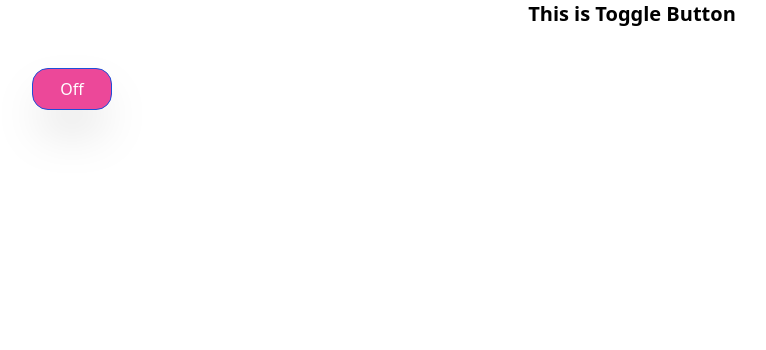
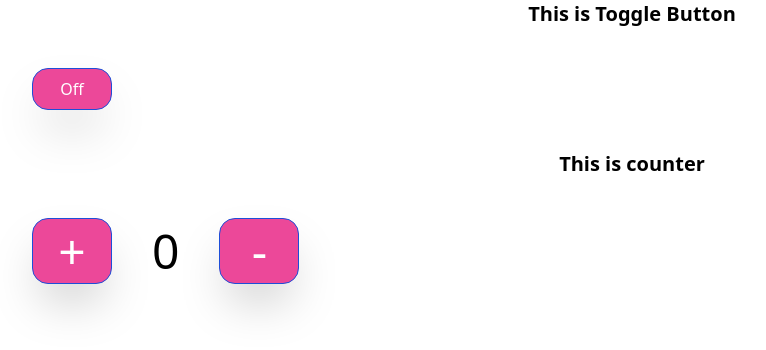
Before and after one commit to ashurbz/apps, a React (Create React App) app: page / in a window 1280 px wide. Shown: the top 350 px of the page, without its empty margins (8-774 px from the left). Built offline with nearby package versions, Linux system fonts and the light colour scheme; the HTML template or start-up script is replaced by a standard one.

Commit message:
created counter and implemented css

```diff
--- a/src/App.js
+++ b/src/App.js
@@ -1,8 +1,10 @@
 import TogglePage from "../src/pages/TogglePage";
+import CounterPage from "./pages/CounterPage";
 function App() {
   return (
     <div className="App">
       <TogglePage />
+      <CounterPage />
     </div>
   );
 }
--- /dev/null
+++ b/src/components/Counter.js
@@ -0,0 +1,32 @@
+import React, { useState } from "react";
+
+const Counter = () => {
+  const [counter, setCounter] = useState(0);
+  return (
+    <div>
+      <h3 className="text-xl text-center font-bold">This is counter</h3>
+      <button
+        className="border border-blue-700 w-20 bg-pink-500 text-white p-2 rounded-2xl m-10 shadow-2xl text-5xl"
+        onClick={() => {
+          setCounter(counter + 1);
+        }}
+      >
+        +
+      </button>
+      <span className="text-5xl ">{counter}</span>
+      <button
+        className="border border-blue-700 w-20 bg-pink-500 text-white p-2 rounded-2xl m-10 shadow-2xl text-5xl"
+        onClick={() => {
+          setCounter(counter - 1);
+          if (counter <= 0) {
+            setCounter(0);
+          }
+        }}
+      >
+        -
+      </button>
+    </div>
+  );
+};
+
+export default Counter;
--- a/src/components/Toggle.js
+++ b/src/components/Toggle.js
@@ -1,6 +1,6 @@
 import React, { useState } from "react";
 
-const Toggle = () => {
+const Toggle = ({ onn, off }) => {
   //   const [show, setShow] = useState(false);
   const [on, setOn] = useState(false);
 
@@ -13,7 +13,7 @@ const Toggle = () => {
           setOn(!on);
         }}
       >
-        {on ? "On" : "Off"}
+        {on ? onn : off}
       </button>
       {/* {show ? (
         <button
--- /dev/null
+++ b/src/pages/CounterPage.js
@@ -0,0 +1,12 @@
+import React from "react";
+import Counter from "../components/Counter";
+
+const CounterPage = () => {
+  return (
+    <div>
+      <Counter />
+    </div>
+  );
+};
+
+export default CounterPage;
--- a/src/pages/TogglePage.js
+++ b/src/pages/TogglePage.js
@@ -4,7 +4,7 @@ import Toggle from "../components/Toggle";
 const TogglePage = () => {
   return (
     <div>
-      <Toggle />
+      <Toggle onn="On" off="Off" />
     </div>
   );
 };
```
